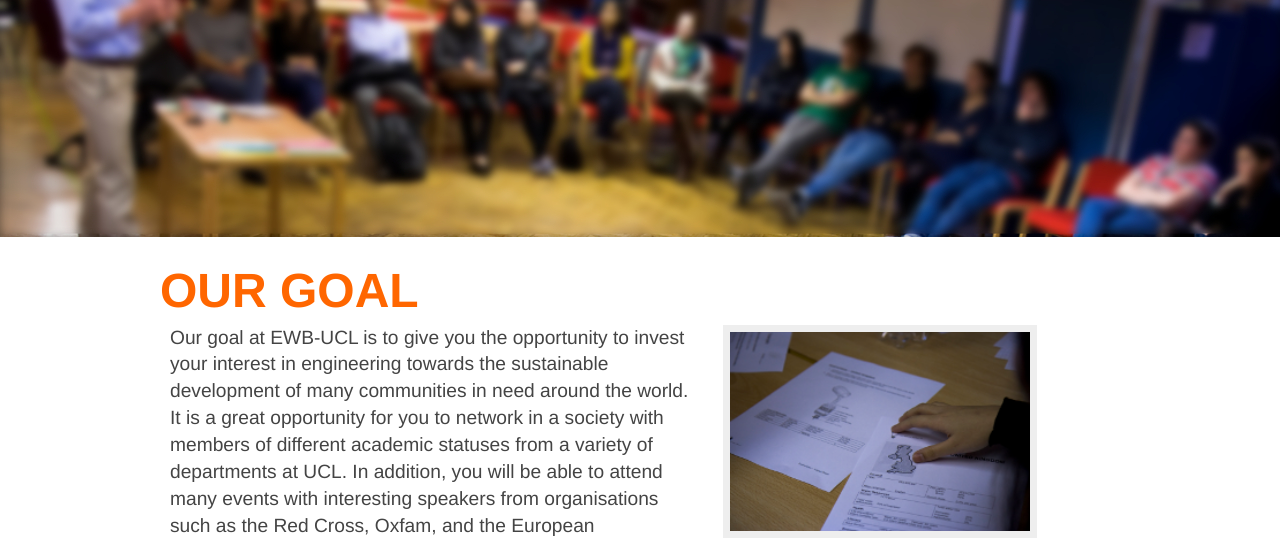
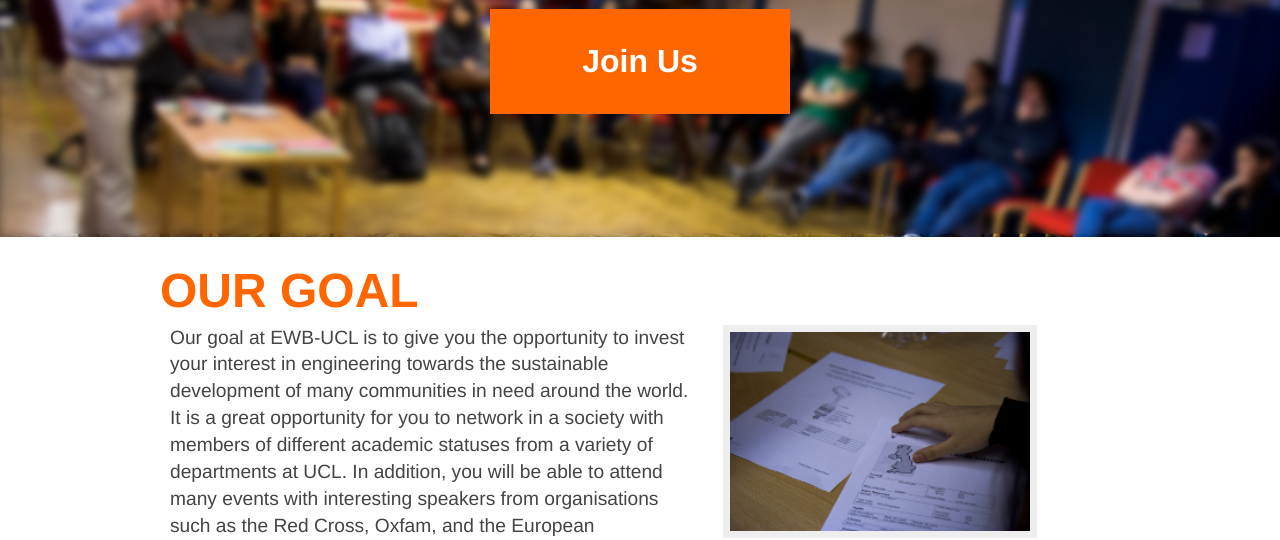
Before and after one commit to AbhishekBiswal/UCL-EWB, a plain HTML site: page index.html in a window 1280 px wide. Shown: the part 269-809 px from the top of the page. Drawn offline with Linux system fonts and the light colour scheme; a web font is replaced by a local one.

Commit message:
added join-us button

```diff
--- a/assets/style.css
+++ b/assets/style.css
@@ -156,3 +156,25 @@ h1.page-title
 {
   font-size: 300%;
 }
+
+.join-us
+{
+  display: block;
+  width: 300px;
+  color: #fff;
+  background: #f60;
+  padding: 30px 0;
+  text-align: center;
+  text-decoration: none;
+  font-weight: bold;
+  margin: 0 auto;
+  transition: background 0.5s;
+  -webkit-transition: background 0.5s;
+  -moz-transition: background 0.5s;
+  -ms-transition: background 0.5s;
+  -o-transition: background 0.5s;
+}
+.join-us:hover
+{
+  background: #f90;
+}
--- a/index.html
+++ b/index.html
@@ -23,6 +23,7 @@
 	<div class="masthead">
 		<div class="container">
 			<img src="assets/img/logo.png" alt="logo">
+			<a href="#" class="join-us">Join Us</a>
 			<div class="columns ten offset-by-six">
 
 
@@ -30,11 +31,6 @@
 		</div>
 	</div>
 
-<script type="text/javascript">
-    $(window).load(function() {
-        $('#slider').nivoSlider();
-    });
-</script>
 
 <div class="container main">	<div class="content">
 		<h2>OUR GOAL</h2>
```
